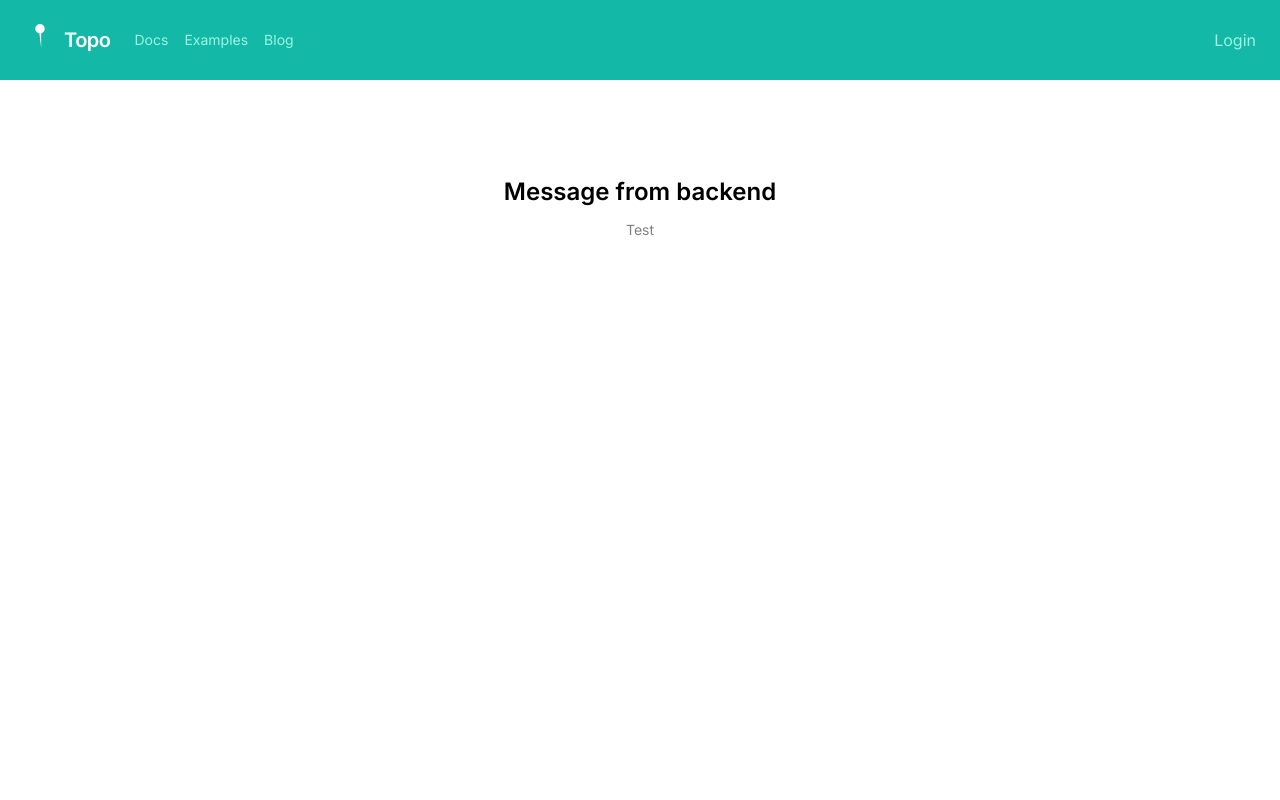
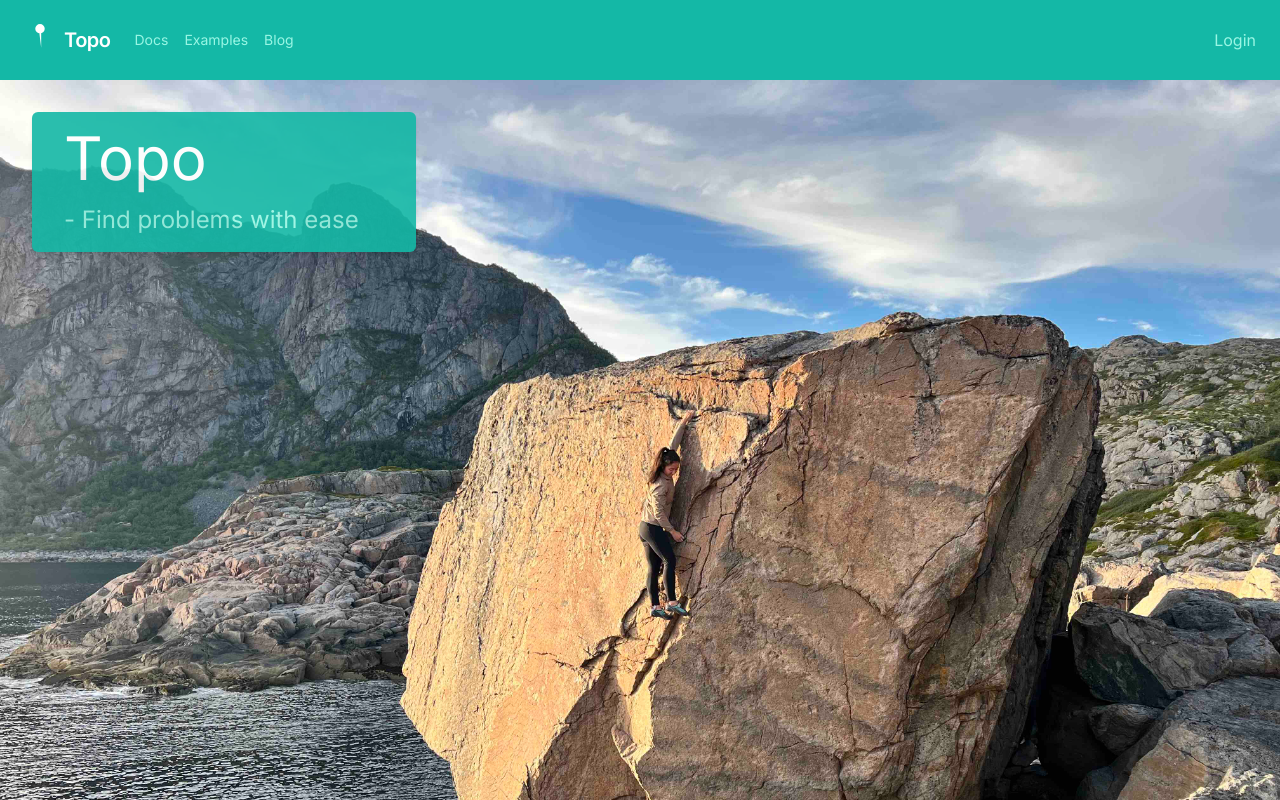
Before and after one commit to imakero/climbing-topo, a Next.js app in the folder frontend/: page / in a window 1280 px wide. Shown: the top 800 px of the page. Built offline with nearby package versions, Linux system fonts and the light colour scheme.

Commit message:
add temporary front page

```diff
--- a/frontend/src/app/layout.tsx
+++ b/frontend/src/app/layout.tsx
@@ -1,5 +1,5 @@
 import Providers from "./Providers";
-import Navbar from "./components/Navbar";
+import Navbar from "../components/Navbar";
 import "./globals.css";
 import { Inter } from "next/font/google";
 
--- /dev/null
+++ b/frontend/src/app/login/LoginSchema.ts
@@ -0,0 +1,8 @@
+import { object, string, minLength } from "valibot";
+
+export const LoginSchema = object({
+  username: string("username is required", [
+    minLength(3, "Needs to be at least 3 characters"),
+  ]),
+  password: string("password is required"),
+});
--- a/frontend/src/app/login/page.tsx
+++ b/frontend/src/app/login/page.tsx
@@ -1,18 +1,12 @@
 "use client";
 
-import { type Output, object, string, minLength } from "valibot";
+import { type Output } from "valibot";
 import { useForm } from "react-hook-form";
 import { valibotResolver } from "@hookform/resolvers/valibot";
 import { useContext } from "react";
 import { UserContext } from "../context/UserProvider";
 import { useRouter } from "next/navigation";
-
-export const LoginSchema = object({
-  username: string("username is required", [
-    minLength(3, "Needs to be at least 3 characters"),
-  ]),
-  password: string("password is required"),
-});
+import { LoginSchema } from "./LoginSchema";
 
 type LoginData = Output<typeof LoginSchema>;
 
--- a/frontend/src/app/page.tsx
+++ b/frontend/src/app/page.tsx
@@ -1,8 +1,23 @@
+import Image from "next/image";
+import backgroundImage from "../../public/background.jpg";
+
 export default function Home() {
   return (
-    <main className="flex flex-col items-center p-24">
-      <h2 className={`mb-3 text-2xl font-semibold`}>Message from backend</h2>
-      <p className="m-0 max-w-[30ch] text-sm opacity-50">Test</p>
-    </main>
+    <div className="relative flex-grow">
+      <div className="absolute -z-10 h-full">
+        <Image
+          src={backgroundImage}
+          alt="Climber on Folkefesten in Lofoten"
+          className="object-cover"
+          priority
+        />
+      </div>
+      <div className="ml-8 mt-8 hidden max-w-sm rounded-md bg-teal-500 px-8 py-4 opacity-90 shadow-md lg:block">
+        <h1 className="text-6xl text-white">Topo</h1>
+        <h2 className="mt-4 text-2xl text-teal-200">
+          - Find problems with ease
+        </h2>
+      </div>
+    </div>
   );
 }
--- a/frontend/src/app/components/NavUser.tsx
+++ b/frontend/src/components/NavUser.tsx
@@ -1,7 +1,7 @@
 "use client";
 
 import { useContext } from "react";
-import { UserContext } from "../context/UserProvider";
+import { UserContext } from "../app/context/UserProvider";
 import Link from "next/link";
 
 const NavUser = () => {
```
Also changed, not shown: frontend/public/background.jpg (added), frontend/src/components/Navbar.tsx (renamed from frontend/src/app/components/Navbar.tsx).
